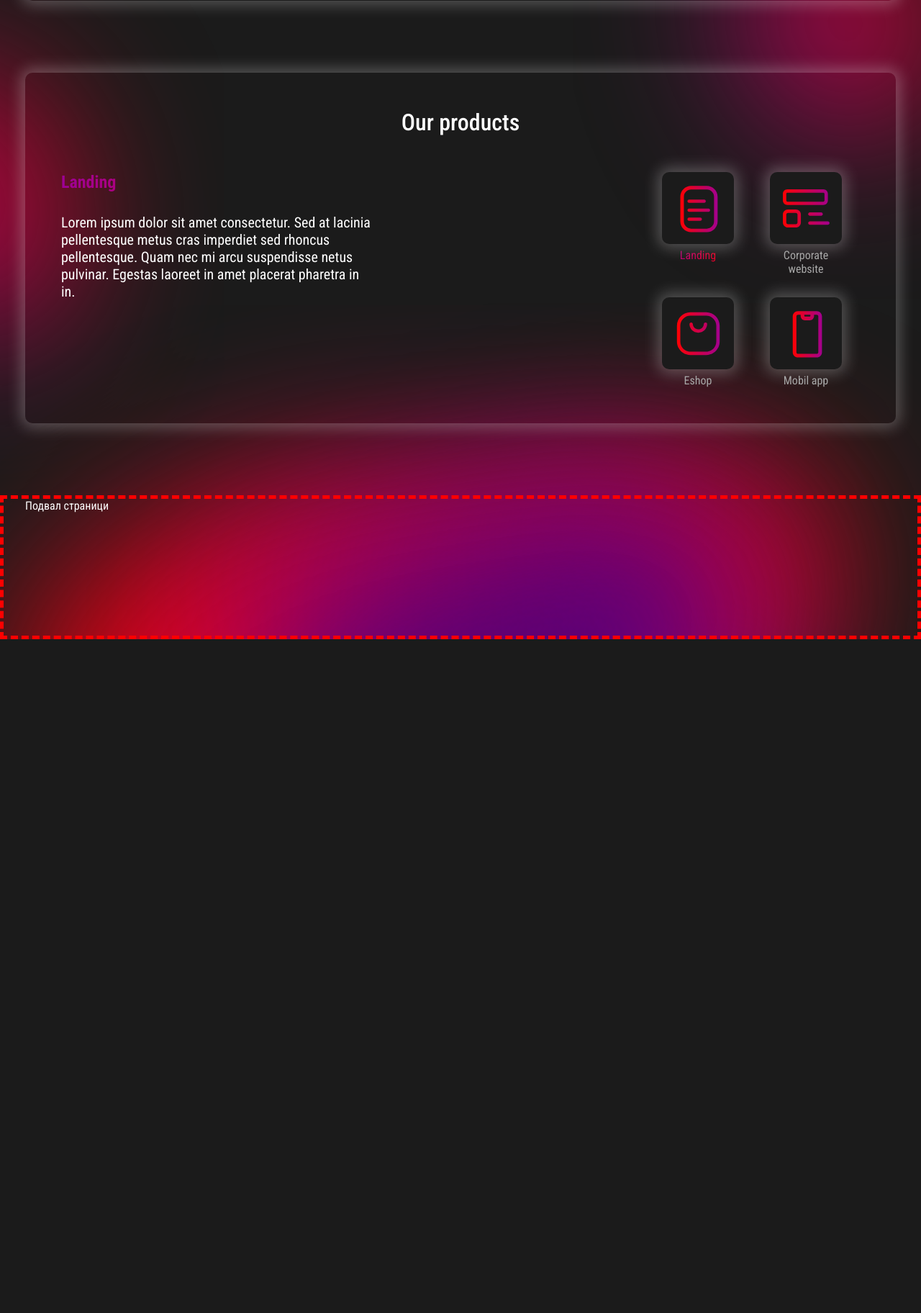
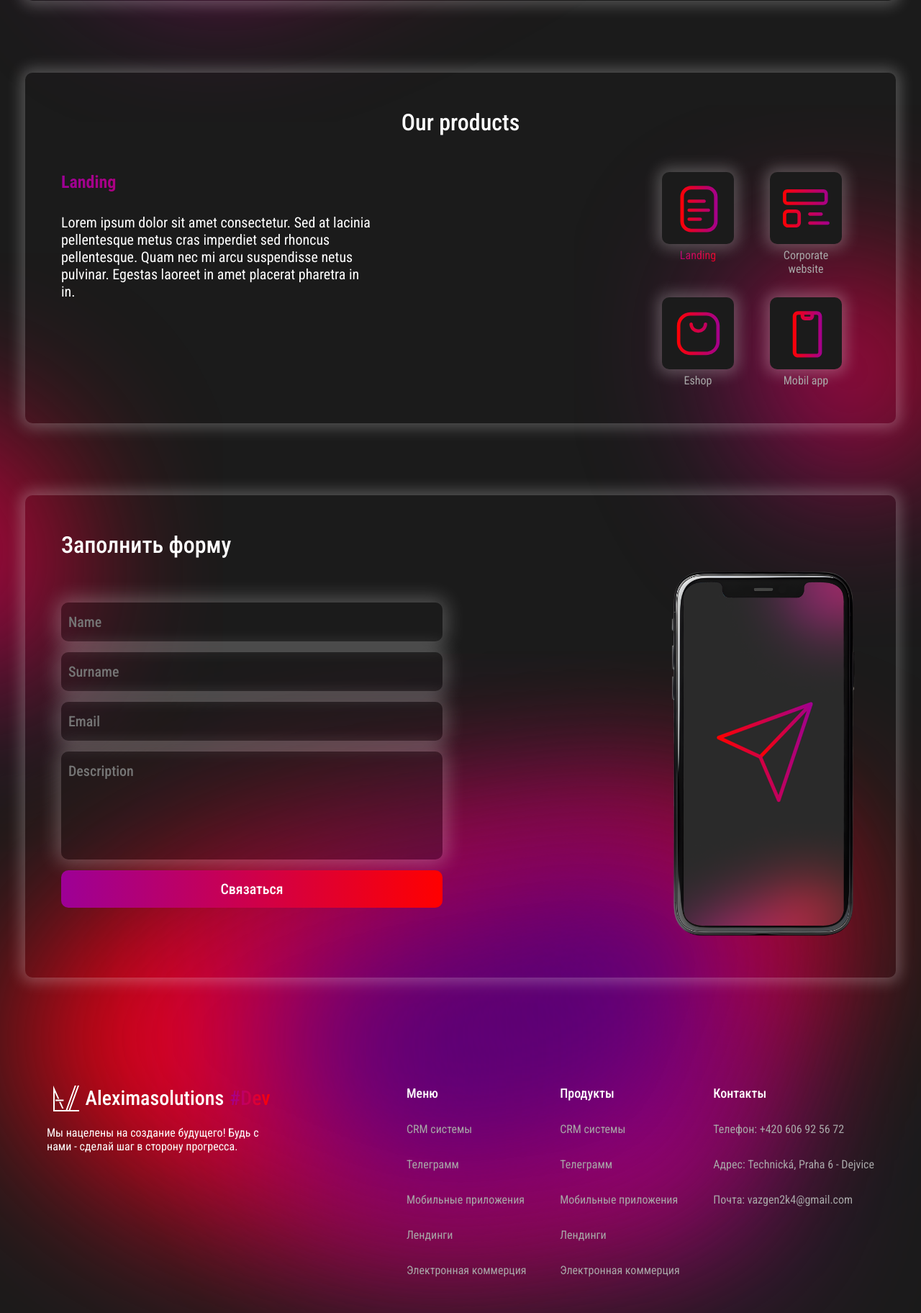
Before and after one commit to aleximasolutions/aleximasolutions_dev, a PHP site: page / in a window 1280 px wide. Shown: the part 4344-6168 px from the top of the page at 72% size. Before the commit the page ends 5232 px from the top, so only its background shows below. Run offline with PHP 8.4, Linux system fonts and the light colour scheme.

Commit message:
Create Footter, Contacts

```diff
--- a/index.html
+++ b/index.html
@@ -389,11 +389,7 @@
                                             cras imperdiet sed rhoncus pellentesque. Quam nec mi arcu suspendisse netus
                                             pulvinar. Egestas laoreet in amet placerat pharetra in in.
                                         </p>
-                                        <p class="_draw products__tab-descr">
-                                            Lorem ipsum dolor sit amet consectetur. Sed at lacinia pellentesque metus
-                                            cras imperdiet sed rhoncus pellentesque. Quam nec mi arcu suspendisse netus
-                                            pulvinar. Egestas laoreet in amet placerat pharetra in in.
-                                        </p>
+
                                     </div>
                                     <div class="products__tab" data-tab-id="platfor">
                                         <h3 class="products__tab-title _gradient__color">
@@ -402,9 +398,9 @@
                                         <p class="products__tab-descr">
                                             Lorem ipsum dolor sit amet consectetur. Sed at lacinia pellentesque metus
                                             cras imperdiet sed rhoncus pellentesque. Quam nec mi arcu suspendisse netus
-                                            pulvinar. Egestas laoreet in amet placerat pharetra in in.
+                                            pulvinar.
                                         </p>
-                                        <p class="_draw products__tab-descr"></p>
+
                                     </div>
                                     <div class="products__tab " data-tab-id="shop">
                                         <h3 class="products__tab-title _gradient__color">
@@ -412,10 +408,10 @@
                                         </h3>
                                         <p class="products__tab-descr">
                                             Lorem ipsum dolor sit amet consectetur. Sed at lacinia pellentesque metus
-                                            cras imperdiet sed rhoncus pellentesque. Quam nec mi arcu suspendisse netus
+                                            cras Quam nec mi arcu suspendisse netus
                                             pulvinar. Egestas laoreet in amet placerat pharetra in in.
                                         </p>
-                                        <p class="_draw products__tab-descr"></p>
+
                                     </div>
                                     <div class="products__tab" data-tab-id="mobile">
                                         <h3 class="products__tab-title _gradient__color">
@@ -423,10 +419,9 @@
                                         </h3>
                                         <p class="products__tab-descr">
                                             Lorem ipsum dolor sit amet consectetur. Sed at lacinia pellentesque metus
-                                            cras imperdiet sed rhoncus pellentesque. Quam nec mi arcu suspendisse netus
-                                            pulvinar. Egestas laoreet in amet placerat pharetra in in.
+                                            cras imperdiet sed rhoncus pellentesque. Quam nec
                                         </p>
-                                        <p class="_draw products__tab-descr"></p>
+
                                     </div>
                                 </div>
                                 <div class="products__btn-list">
@@ -469,6 +464,33 @@
                 </section>
                 <!-- /#products.section -->
 
+                <section class="section contacts" id="contacts">
+                    <div class="container">
+                        <div class="contacts__content">
+                            <h2 class="section__title contacts__title">
+                                Заполнить форму
+                            </h2>
+                            <div class="cotacts__wrapper">
+                                <form class="contacts__form">
+                                    <input type="text" name="name" required placeholder="Name">
+                                    <input type="text" name="surname" required placeholder="Surname">
+                                    <input type="email" name="email" required placeholder="Email">
+                                    <textarea class="message" name="message" placeholder="Description"></textarea>
+                                    <button class="btn">
+                                        <span class="btn__text">связаться</span>
+                                    </button>
+                                </form>
+
+                                <div class="contacts__image">
+                                    <img src="./assets/images/3.png" alt="phone">
+                                </div>
+                            </div>
+                        </div>
+                        <!-- /.contacts__content -->
+                    </div>
+                    <!-- /.container -->
+                </section>
+                <!-- /#contacts.section contacts -->
             </div>
             <!-- /.main__content -->
         </main>
@@ -477,7 +499,108 @@
         <footer class="footer">
             <div class="container">
                 <div class="footer__content">
-                    Подвал страници
+                    <div class="footer__logo-part">
+                        <a href="./index.html" class="footer__logo logo">
+                            <img class="logo__img" src="./assets/icons/logo.svg" alt="logo">
+                            aleximasolutions
+                            <span class="_gradient__color">
+                                #dev
+                            </span>
+                        </a>
+                        <p class="footer__logo-deskr">
+                            Мы нацелены на создание будущего!
+                            Будь с нами - сделай шаг в сторону прогресса.
+                        </p>
+                    </div>
+
+                    <div class="footer__lists-part">
+                        <ul class="footer__list">
+                            <li class="footer__list-item">
+                                <h3 class="footer__list-title">
+                                    Меню
+                                </h3>
+                            </li>
+                            <li class="footer__list-item">
+                                <a href="#!" class="footer__list-link">
+                                    CRM системы
+                                </a>
+                            </li>
+                            <li class="footer__list-item">
+                                <a href="#!" class="footer__list-link">
+                                    Телеграмм
+                                </a>
+                            </li>
+                            <li class="footer__list-item">
+                                <a href="#!" class="footer__list-link">
+                                    Мобильные приложения
+                                </a>
+                            </li>
+                            <li class="footer__list-item">
+                                <a href="#!" class="footer__list-link">
+                                    Лендинги
+                                </a>
+                            </li>
+                            <li class="footer__list-item">
+                                <a href="#!" class="footer__list-link">
+                                    Электронная коммерция
+                                </a>
+                            </li>
+                        </ul>
+                        <ul class="footer__list">
+                            <li class="footer__list-item">
+                                <h3 class="footer__list-title">
+                                    Продукты
+                                </h3>
+                            </li>
+                            <li class="footer__list-item">
+                                <a href="#!" class="footer__list-link">
+                                    CRM системы
+                                </a>
+                            </li>
+                            <li class="footer__list-item">
+                                <a href="#!" class="footer__list-link">
+                                    Телеграмм
+                                </a>
+                            </li>
+                            <li class="footer__list-item">
+                                <a href="#!" class="footer__list-link">
+                                    Мобильные приложения
+                                </a>
+                            </li>
+                            <li class="footer__list-item">
+                                <a href="#!" class="footer__list-link">
+                                    Лендинги
+                                </a>
+                            </li>
+                            <li class="footer__list-item">
+                                <a href="#!" class="footer__list-link">
+                                    Электронная коммерция
+                                </a>
+                            </li>
+                        </ul>
+                        <ul class="footer__list">
+                            <li class="footer__list-item">
+                                <h3 class="footer__list-title">
+                                    Контакты
+                                </h3>
+                            </li>
+                            <li class="footer__list-item">
+                                <a href="tel:+420606925672" class="footer__list-link">
+                                   Телефон: +420 606 92 56 72
+                                </a>
+                            </li>
+                            <li class="footer__list-item">
+                                <a href="https://maps.app.goo.gl/HrPAFeKhiX4P8p5Z8" class="footer__list-link" target="_blank">
+                                    Адрес: Technická, Praha 6 - Dejvice
+                                </a>
+                            </li>
+                            <li class="footer__list-item">
+                                <a href="mailto:vazgen2k4@gmail.com" class="footer__list-link" >
+                                    Почта: vazgen2k4@gmail.com
+                                </a>
+                            </li>
+                        </ul>
+                    </div>
                 </div>
                 <!-- /.footer__content -->
             </div>
--- a/style/style.css
+++ b/style/style.css
@@ -659,7 +684,8 @@ section.section {}
     font-size: clamp(12px, 4vw, 16px);
 }
 
-.products__content {
+.products__content,
+.contacts__content {
     display: flex;
     flex-direction: column;
     text-align: center;
@@ -703,18 +729,13 @@ section.section {}
 }
 
 .products__tab-title {
-    font-size: clamp(18px, 4vw ,24px);
+    font-size: clamp(18px, 4vw, 24px);
 }
 
 .products__tab-descr {
-    display: none;
-}
-
-.products__tab-descr._draw {
-    display: flex;
     width: 100%;
     max-width: 435px;
-    font-size: clamp(12px , 4vw, 20px);
+    font-size: clamp(12px, 4vw, 20px);
 }
 
 
@@ -754,22 +775,141 @@ section.section {}
     box-shadow: 0 0 20px 6px rgba(255, 255, 255, 0.25);
 }
 
+.contacts__content {
+    text-align: left;
+    justify-content: start;
+    align-items: flex-start;
+    gap: unset;
+}
+
+.cotacts__wrapper {
+    display: flex;
+    width: 100%;
+    justify-content: space-between;
+    align-items: center;
+    gap: 50px;
+}
+
+
+.contacts__form {
+    display: flex;
+    flex-direction: column;
+    width: 100%;
+    max-width: 530px;
+    gap: 15px;
+}
+
+.contacts__form input,
+.contacts__form textarea.message {
+    padding: 15px 10px;
+    background: rgba(27, 27, 27, 0.30);
+    box-shadow: 0 0 26px 6px rgba(255, 255, 255, 0.25);
+    border-radius: 10px;
+    resize: none;
+    font-size: 20px;
+    font-weight: 500;
+}
+
+.contacts__form input::placeholder,
+.contacts__form textarea.message::placeholder {
+    font-size: 20px;
+    font-weight: 500;
+}
+
+.contacts__form textarea.message {
+    height: 150px;
+}
+
+.contacts__form .btn {
+    max-width: unset;
+}
+
+.contacts__title {
+    margin-bottom: 15px;
+}
+
+.contacts__image {
+    width: 100%;
+    max-width: 270px;
+}
+
+
+.contacts__image img {
+    width: 100%;
+}
+
 
 /* Footer - Подвал сайта
 ========================================================================= */
 .footer {
     width: 100%;
-    height: 200px;
-    border: 5px red dashed;
     margin-top: 100px;
+    padding: 50px;
 }
 
 .footer__content {
+    display: flex;
     width: 100%;
+    justify-content: space-between;
+    gap: 30px;
 }
+
+.footer__logo-part {
+    width: 100%;
+    max-width: 320px;
+    display: flex;
+    flex-direction: column;
+    gap: 20px;
+}
+
+
+
+.footer__logo-deskr {
+    font-size: clamp(12px, 4vw, 16px);
+}
+
+.footer__lists-part {
+    display: flex;
+    width: 100%;
+    max-width: 650px;
+
+    justify-content: space-between;
+    gap: 30px;
+}
+
+.footer__list {
+    display: flex;
+    flex-direction: column;
+    gap: 30px;
+}
+
+
+
+.footer__list-title {
+    font-weight: 500;
+    font-size: clamp(14px, 4vw, 18px);
+}
+
+.footer__list-link {
+    color: var(--descrColor);
+    font-size: clamp(14px, 4vw, 16px);
+    transition: all .3s linear;
+}
+
+.footer__list-link:hover {
+    color: #FF0000;
+}
+
 
 /* Adaptive - Адаптив сайта
 ========================================================================= */
+
+@media (max-width: 1111px) {
+    .footer__content {
+        flex-direction: column;
+        align-items: center;
+    }
+}
 
 @media (max-width: 880px) {
     .header {
```
Also changed, not shown: other parts of style/style.css (+59 -3 lines), scripts/script.js (+12 -16 lines).
